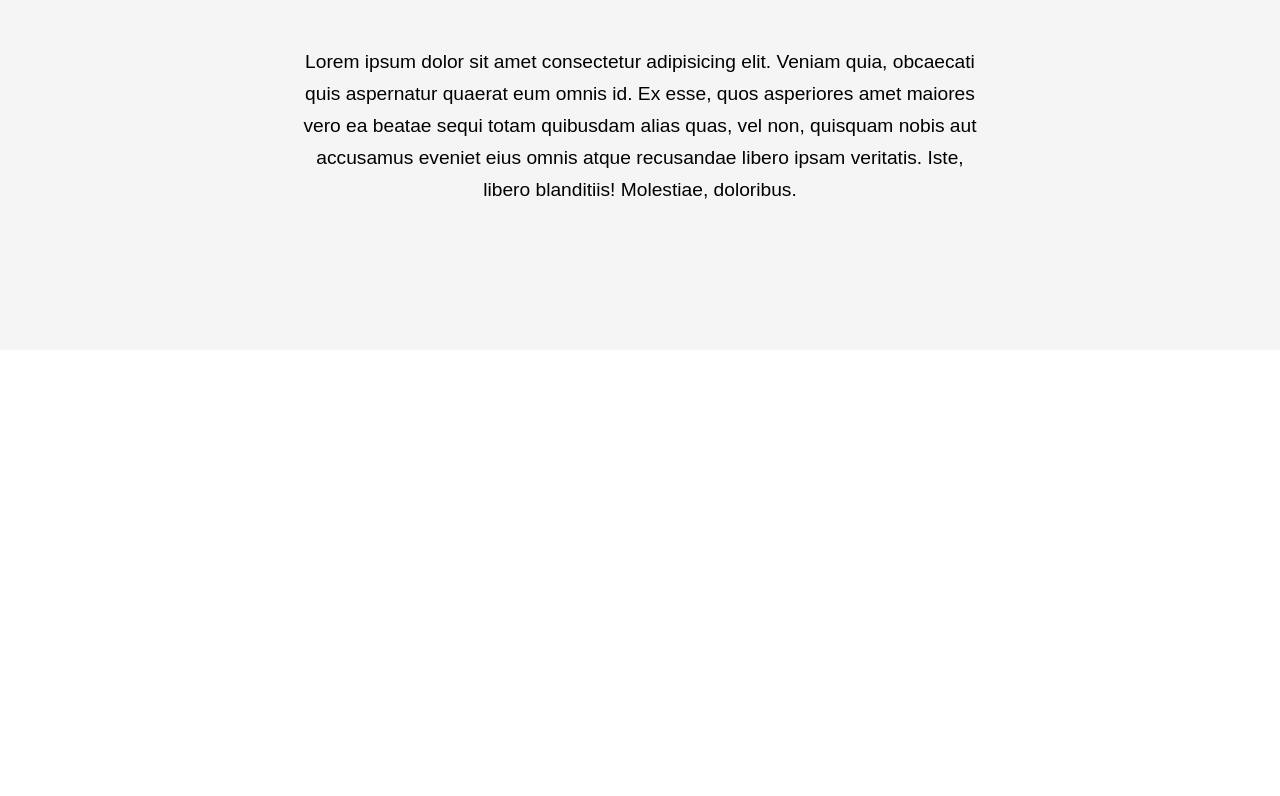
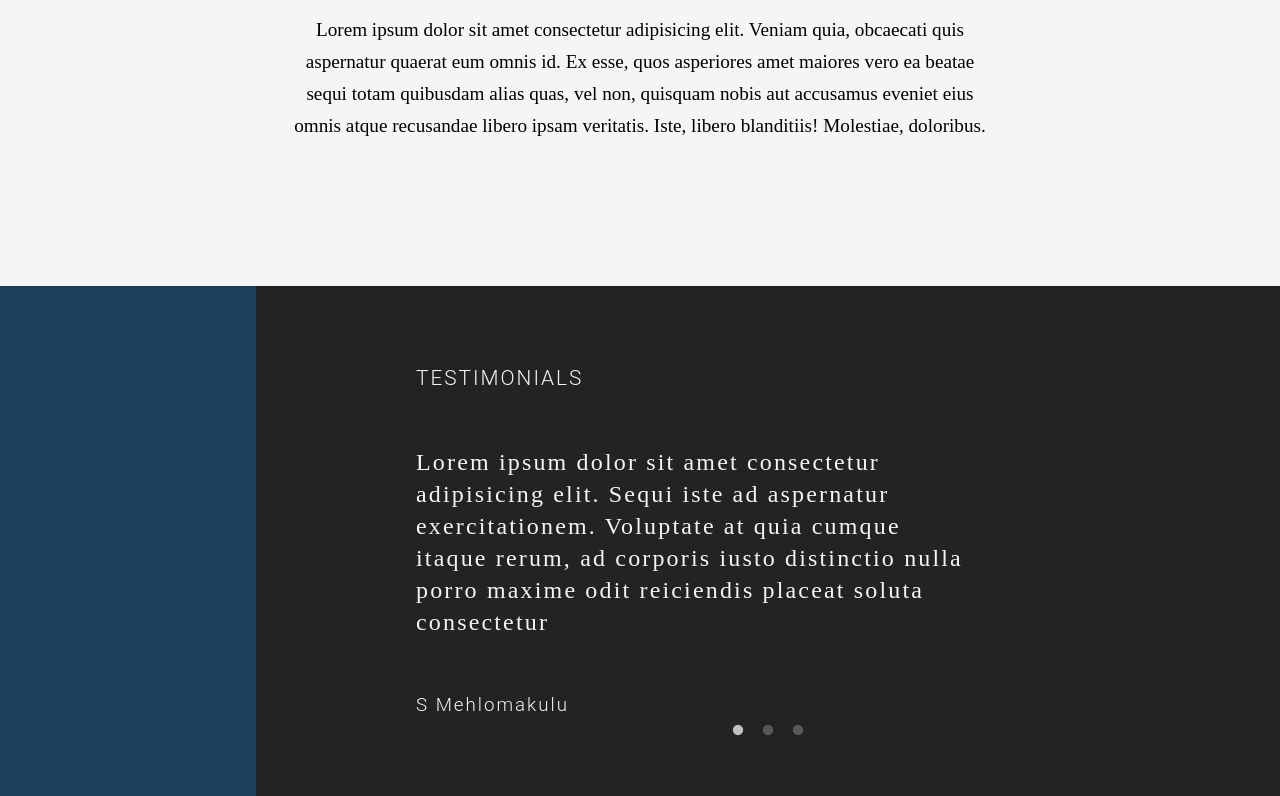
Before and after one commit to Spha88/hotel-school, a Next.js app: page / in a window 1280 px wide. Shown: the part 3016-3812 px from the top of the page. Before the commit the page ends 3366 px from the top, so only its background shows below. Built offline with nearby package versions, Linux system fonts and the light colour scheme.

Commit message:
Add Testimonials carousel

```diff
--- a/components/Header/Header.module.scss
+++ b/components/Header/Header.module.scss
@@ -13,6 +13,7 @@
         ul {
             display: flex;
             list-style-type: none;
+            font-family: 'Oswald', sans-serif;
             li {
                 display: inline;
                 padding-left: 1rem;
--- a/components/HomeContent/HomeContent.js
+++ b/components/HomeContent/HomeContent.js
@@ -6,6 +6,7 @@ import GalleryCampusLife from './GalleryCampusLife/GalleryCampusLife'
 import CoursesLink from './CoursesLink/CoursesLink'
 import ContactLink from './ContactLink/ContactLink'
 import CampusLife from './CampusLife/CampusLife'
+import Testimonials from './TestimonialsTwo/Testimonials'
 
 const HomeContent = () => {
     return (
@@ -15,6 +16,7 @@ const HomeContent = () => {
             <CoursesLink />
             <ContactLink />
             <CampusLife />
+            <Testimonials />
         </div>
     )
 }
--- /dev/null
+++ b/components/HomeContent/Testimonials/Testimonials.js
@@ -0,0 +1,54 @@
+import React, { Component } from "react";
+// import "react-responsive-carousel/lib/styles/carousel.min.css";
+import { Carousel } from "react-responsive-carousel";
+
+export default class Testimonials extends Component {
+    render() {
+        return (
+            <Carousel
+                showArrows={true}
+                infiniteLoop={true}
+                showThumbs={false}
+                showStatus={false}
+                autoPlay={true}
+                interval={6100}
+            >
+                <div>
+                    <img src="/images/campus2.jpg" />
+                    <div className="myCarousel">
+                        <h3>Shirley Fultz</h3>
+                        <h4>Designer</h4>
+                        <p>
+                            It's freeing to be able to catch up on customized news and not be
+                            distracted by a social media element on the same site
+            </p>
+                    </div>
+                </div>
+
+                <div>
+                    <img src="/images/campus3.jpg" />
+                    <div className="myCarousel">
+                        <h3>Daniel Keystone</h3>
+                        <h4>Designer</h4>
+                        <p>
+                            The simple and intuitive design makes it easy for me use. I highly
+                            recommend Fetch to my peers.
+            </p>
+                    </div>
+                </div>
+
+                <div>
+                    <img src="/images/campus4.jpg" />
+                    <div className="myCarousel">
+                        <h3>Theo Sorel</h3>
+                        <h4>Designer</h4>
+                        <p>
+                            I enjoy catching up with Fetch on my laptop, or on my phone when
+                            I'm on the go!
+            </p>
+                    </div>
+                </div>
+            </Carousel>
+        );
+    }
+}
--- /dev/null
+++ b/components/HomeContent/TestimonialsTwo/Testimonials.js
@@ -0,0 +1,43 @@
+import React, { Component } from "react";
+import Slider from "react-slick";
+import styles from './Testimonials.module.scss'
+
+export default function testimonials() {
+    const settings = {
+        dots: true,
+        infinite: true,
+        speed: 500,
+        slidesToShow: 1,
+        slidesToScroll: 1,
+        arrows: false,
+    };
+    return (
+        <section className={styles.Testimonials}>
+            <div className={styles.Pattern}>
+            </div>
+            <div className={styles.TestimonialsContent}>
+                <header>
+                    <h2>Testimonials</h2>
+                </header>
+                <div className={styles.TestimonialsContainer}>
+                    <Slider {...settings}>
+                        <div className={styles.Slide}>
+
+                            <p>Lorem ipsum dolor sit amet consectetur adipisicing elit. Sequi iste ad aspernatur exercitationem. Voluptate at quia cumque itaque rerum, ad corporis iusto distinctio nulla porro maxime odit reiciendis placeat soluta consectetur</p>
+                            <h3>S Mehlomakulu</h3>
+                        </div>
+                        <div className={styles.Slide}>
+
+                            <p>Lorem ipsum dolor sit amet consectetur adipisicing elit. Sequi iste ad aspernatur exercitationem. Voluptate at quia cumque itaque rerum, ad corporis iusto distinctio nulla porro maxime odit reiciendis placeat soluta consectetur</p>
+                            <h3>J Doe</h3>
+                        </div>
+                        <div className={styles.Slide}>
+
+                            <p>Lorem ipsum dolor sit amet consectetur adipisicing elit. Sequi iste ad aspernatur exercitationem. Voluptate at quia cumque itaque rerum, ad corporis iusto distinctio nulla porro maxime odit reiciendis placeat soluta consectetur</p>
+                            <h3>J Smith</h3>
+                        </div>
+                    </Slider></div></div>
+        </section>
+    );
+
+}
--- /dev/null
+++ b/components/HomeContent/TestimonialsTwo/Testimonials.module.scss
@@ -0,0 +1,47 @@
+.Testimonials {
+    background-color: var(--white);
+    display: flex;
+    .Pattern {
+        width: 20%;
+        background: var(--blue);
+    }
+    .TestimonialsContent {
+        width: 80%;
+        color: var(--white);
+        background: var(--black);
+        padding: 5rem 10rem;
+        header {
+            text-transform: uppercase;
+            letter-spacing: 2px;
+            h2 {
+                font-weight: 300;
+                font-size: 1.3em;
+            }
+        }
+        .TestimonialsContainer {
+            .Slide {
+                p {
+                    width: 80%;
+                    font-size: 1.5rem;
+                    font-weight: 300 !important;
+                    letter-spacing: 0.09em;
+                    line-height: 2rem;
+                    padding: 2rem 0;
+                }
+                h3 {
+                    font-weight: norm;
+                    letter-spacing: 2px;
+                    font-weight: 300;
+                }
+
+            }
+        }
+        button {
+            &::before {
+                font-size: 12px !important;
+                color: var(--white) !important;
+            }
+        }
+    }
+
+}
--- a/components/Layout.js
+++ b/components/Layout.js
@@ -20,8 +20,13 @@ const Layout = ({ children }) => {
                     content='width=device-width, initial-scale=1.0'
                 ></meta>
                 <title>Prevenance HS</title>
+                <link href={`https://fonts.googleapis.com/css2?family=Merriweather:ital,wght@0,300;0,400;0,700;1,400&family=Oswald:wght@300;400;500;700&family=Roboto:wght@300;400;500&display=swap" rel="stylesheet`} />
+
+
             </Head>
             <Header />
+
+
             {children}
 
             <script
--- a/package.json
+++ b/package.json
@@ -12,6 +12,9 @@
     "nprogress": "^0.2.0",
     "react": "17.0.1",
     "react-dom": "17.0.1",
-    "sass": "^1.27.0"
+    "react-responsive-carousel": "^3.2.10",
+    "react-slick": "^0.27.12",
+    "sass": "^1.27.0",
+    "slick-carousel": "^1.8.1"
   }
 }
--- a/pages/_app.js
+++ b/pages/_app.js
@@ -1,4 +1,7 @@
 import '../styles/globals.scss'
+// Import css files
+import "slick-carousel/slick/slick.css";
+import "slick-carousel/slick/slick-theme.css";
 
 function MyApp({ Component, pageProps }) {
   return <Component {...pageProps} />
--- /dev/null
+++ b/styles/Testimonials.scss
@@ -0,0 +1,128 @@
+.carousel-root {
+    width: 64% !important;
+    margin: auto !important;
+    margin-top: 3% !important;
+  }
+
+  .carousel .slide {
+    background: #fff !important;
+    color: black;
+    height: 100%;
+  }
+
+  .carousel .slide img {
+    width: 139px !important;
+    border-radius: 50%;
+  }
+
+  .myCarousel {
+    background: #fafafa;
+    margin-top: -6%;
+    width: 54%;
+    margin-left: auto;
+    margin-right: auto;
+    padding-top: 6%;
+    padding-bottom: 8%;
+    padding-left: 5%;
+    padding-right: 5%;
+    border: 1px solid #ddd;
+    height: 286px;
+  }
+
+  .carousel .control-dots {
+    padding-left: 5px !important;
+    outline: 0;
+    bottom: 5% !important;
+  }
+
+  .myCarousel h3 {
+    color: #222;
+    font-weight: 100;
+    letter-spacing: 0.2px;
+    margin-bottom: 4px;
+    font-weight: 600;
+    text-transform: uppercase;
+    font-size: 17px;
+  }
+
+  .myCarousel h4 {
+    text-transform: uppercase;
+    margin-top: 0;
+    padding-top: 0;
+    font-weight: 500;
+    color: #787878;
+    font-size: 14px;
+  }
+
+  .myCarousel p {
+    font-weight: 100 !important;
+    line-height: 29px !important;
+    color: #222;
+    font-size: 15px;
+    font-family: sans-serif;
+    max-height: 67px;
+  }
+
+  .myCarousel p:before {
+    content: "“";
+    color: #aaa;
+    font-size: 26px;
+    font-family: monospace;
+    font-weight: 100;
+  }
+
+  .myCarousel p:after {
+    content: "”";
+    color: #aaa;
+    font-size: 26px;
+    font-family: monospace;
+    font-weight: 100;
+    line-height: 0;
+  }
+
+  .carousel .control-dots .dot {
+    box-shadow: none !important;
+    background: #454545 !important;
+    outline: 0;
+  }
+
+  .carousel.carousel-slider .control-arrow {
+    background: #000 !important;
+    height: 50px !important;
+    position: absolute;
+    top: 35% !important;
+  }
+
+  .App {
+    text-align: center;
+  }
+
+  @media only screen and (max-width: 934px) {
+    .carousel-root {
+      outline: 0;
+      width: 93% !important;
+      margin: auto !important;
+    }
+
+    .carousel.carousel-slider .control-arrow {
+      display: none !important;
+    }
+    .myCarousel {
+      background: #fafafa;
+      margin-top: -9%;
+      width: 88%;
+      margin-left: auto;
+      margin-right: auto;
+      padding-top: 8%;
+      padding-bottom: 12.5%;
+      padding-left: 5%;
+      padding-right: 5%;
+      border: 1px solid #ddd;
+      height: 269px;
+    }
+
+    .carousel .slide img {
+      width: 24% !important;
+      border-radius: 50%;
+    }
+  }
--- a/styles/globals.scss
+++ b/styles/globals.scss
@@ -4,6 +4,7 @@
   --black-transparent: rgba(36, 35, 35, 0.952);
   --white: rgb(245, 245, 245);
   --box-shadow: 2px 6px 19px -7px rgba(0, 0, 0, 1);
+  --robot: 'Roboto', sans-serif;
 }
 
 html,
@@ -12,7 +13,7 @@ body {
   margin: 0;
   width: 100vw;
   overflow-x: hidden;
-  font-family: Arial,Helvetica,sans-serif;
+  font-family: 'Merriweather', serif;
 }
 
 a {
@@ -20,8 +21,13 @@ a {
   text-decoration: none;
 }
 
+h1, h2, h3, h4, h5, h6 {
+  font-family: 'Roboto', sans-serif;
+}
+
 h1, h2, h3, h4, h5, h6, ul {
   margin: 0;
+
 }
 
 
```
Also changed, not shown: 1 other file (tests, documents, lock files or other folders).
